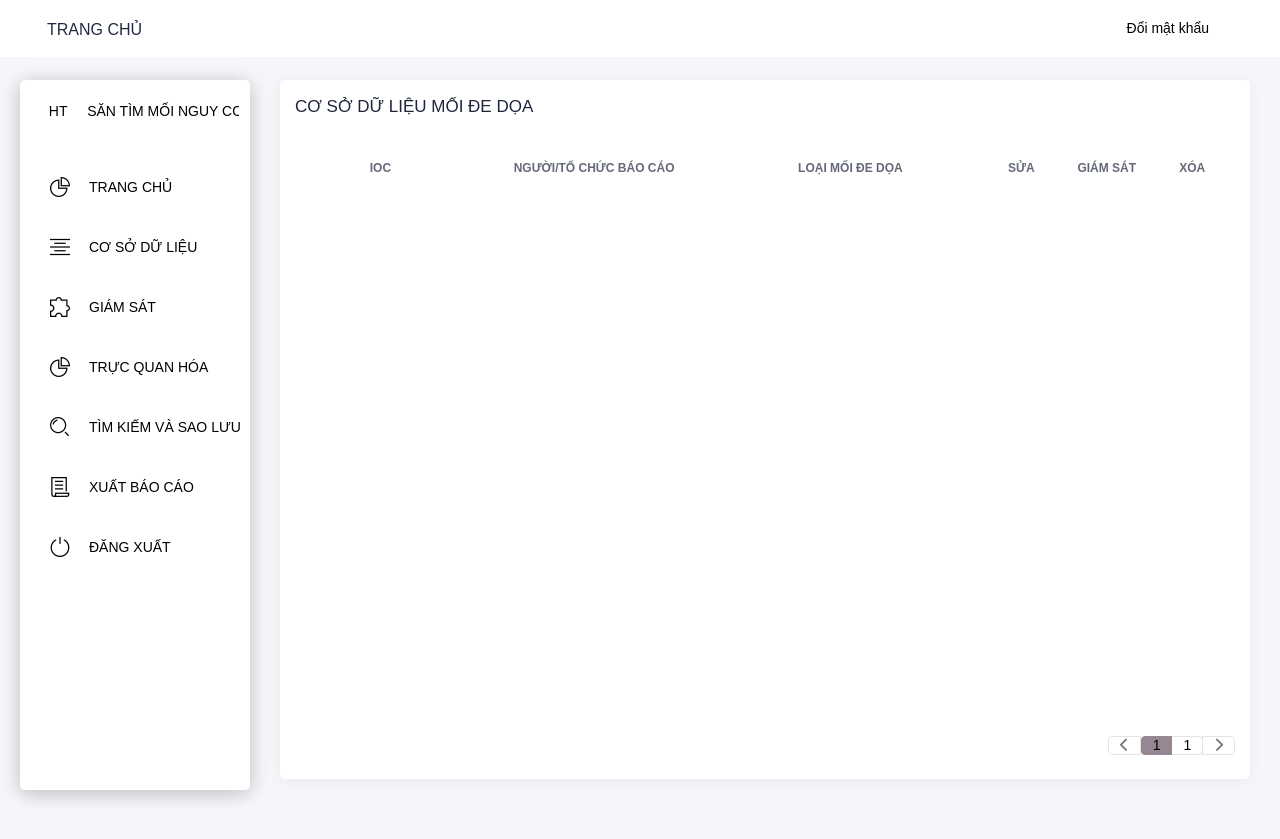
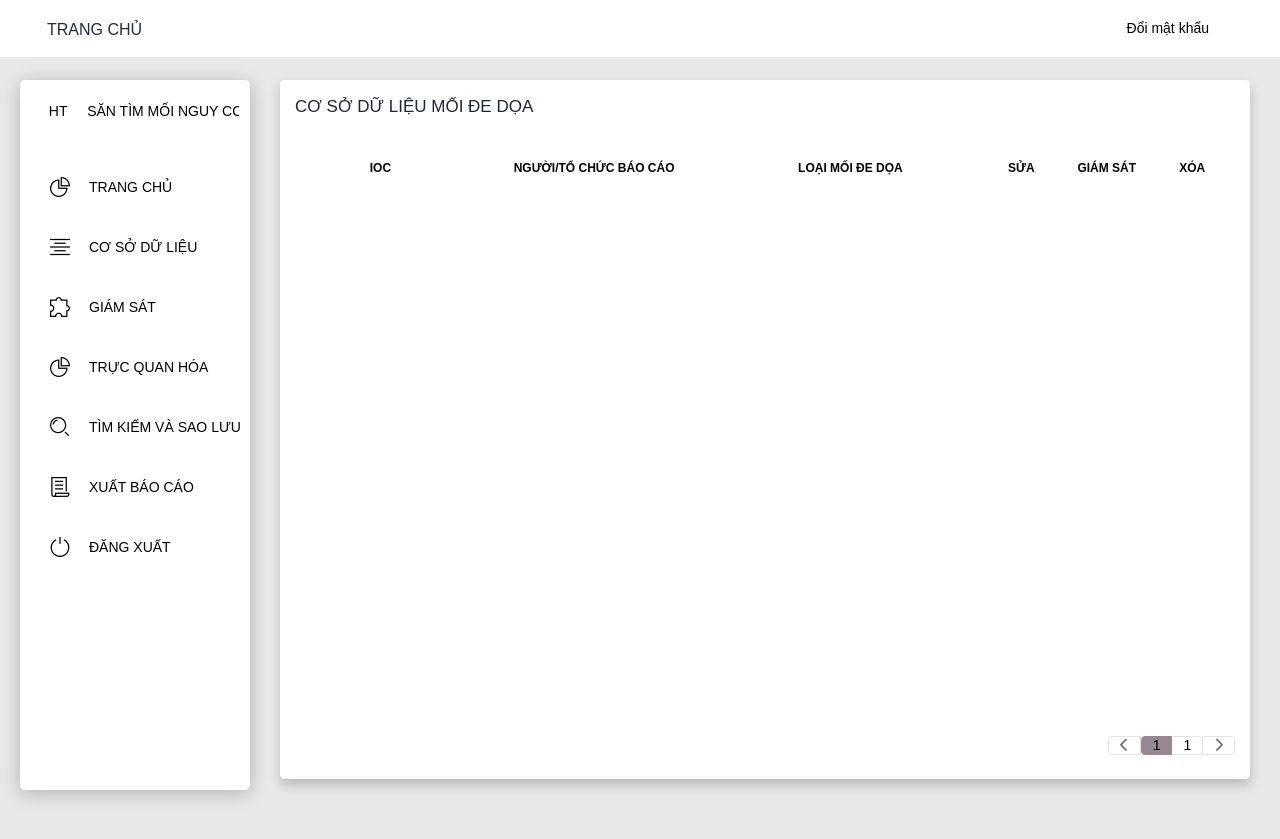
Before and after one commit to CattyTN/STMNC, a Flask app: page /ioc in a window 1280 px wide. Run offline with Flask 3, Linux system fonts and the light colour scheme; the visitor is signed in with stand-in values (Sample User, id 1); data that the repository does not hold is empty; parts of the project's set-up code (start-up, migrations or seed data) failed here and were passed over; some libraries are stand-ins or nearby versions; some web fonts are replaced.

Commit message:
sua mau chu thanh den

```diff
--- a/templates/ioc.html
+++ b/templates/ioc.html
@@ -14,6 +14,17 @@ tbody td {
   text-align: center !important;
   vertical-align: middle;
   font-size: 12px;
+}
+
+/* Tối hơn nền để nổi bật các khối card */
+.content {
+    background-color: #e8e8e8 !important;
+}
+
+/* Thêm bóng đổ cho card */
+.card {
+    border: none !important;
+    box-shadow: 0 6px 12px rgba(0,0,0,0.2) !important;
 }
 
 .modal.show .modal-dialog{
@@ -49,6 +60,13 @@ html, body {
   height: calc(100vh - 220px);
   overflow-y: auto;
   padding-bottom: 0;
+}
+table thead th,
+table tbody td {
+  color: black !important;
+}
+.text-primary {
+  color: black !important;
 }
 
 /* Nút giám sát (giữ nguyên nếu vẫn dùng) */
```
Also changed, not shown: templates/index.html (+7 -1 lines), templates/login_event.html (+11 -0 lines), templates/monitor.html (+7 -0 lines), templates/search_and_backup.html (+10 -0 lines), templates/user_managerment.html (+11 -0 lines).
